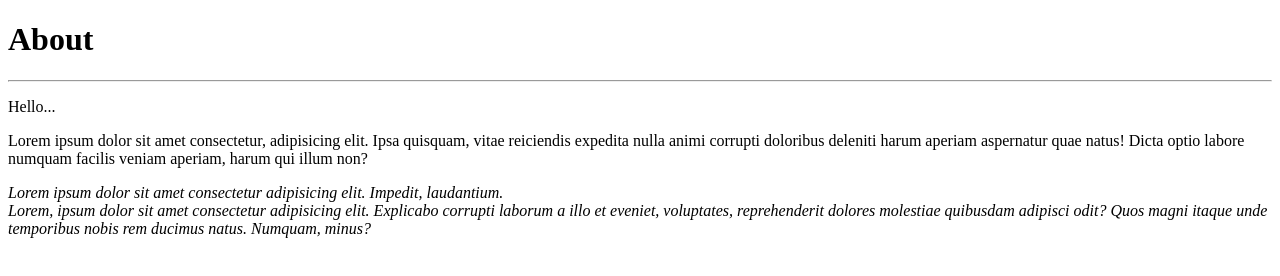
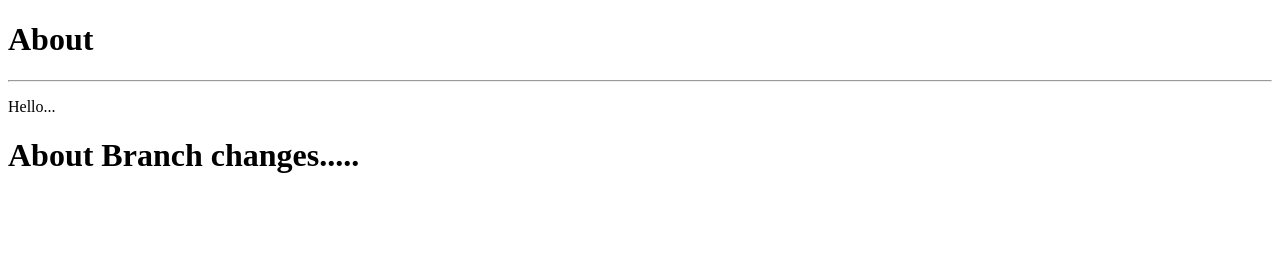
Before and after one commit to patilchetan21/new-demo-repo, a plain HTML site: page about.html in a window 1280 px wide. Drawn offline with Linux system fonts and the light colour scheme.

Commit message:
about is updated

```diff
--- a/about.html
+++ b/about.html
@@ -10,10 +10,6 @@
     <h1>About</h1>
     <hr>
     <p>Hello...</p>
-    <p>Lorem ipsum dolor sit amet consectetur, adipisicing elit. Ipsa quisquam, vitae reiciendis expedita nulla animi corrupti doloribus deleniti harum aperiam aspernatur quae natus! Dicta optio labore numquam facilis veniam aperiam, harum qui illum non?</p>
-    <address>Lorem ipsum dolor sit amet consectetur adipisicing elit. Impedit, laudantium.</address>
-    <i>
-        Lorem, ipsum dolor sit amet consectetur adipisicing elit. Explicabo corrupti laborum a illo et eveniet, voluptates, reprehenderit dolores molestiae quibusdam adipisci odit? Quos magni itaque unde temporibus nobis rem ducimus natus. Numquam, minus?
-    </i>
+    <h1>About Branch changes.....</h1>
 </body>
 </html>
```
